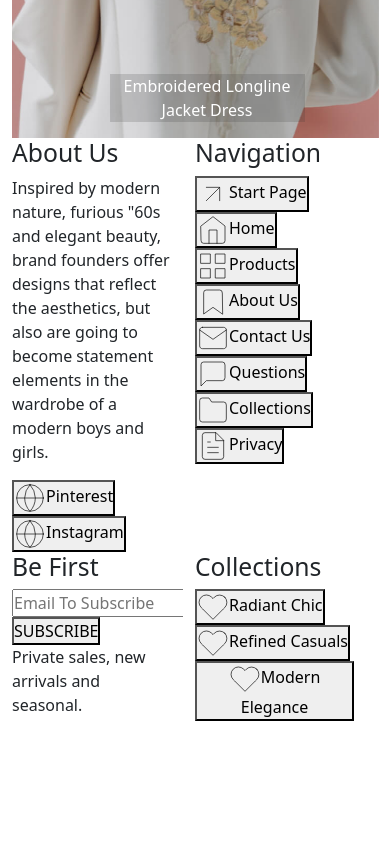
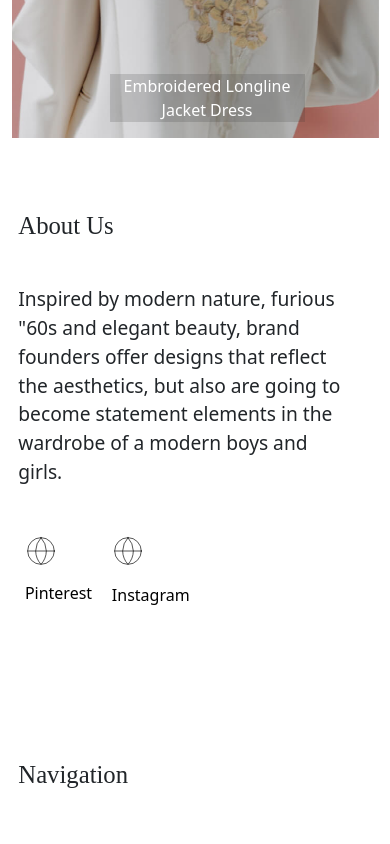
Before and after one commit to krystiano13/novastyle, a React (Create React App) app: page / in a window 390 px wide. Shown: the part 6760-7604 px from the top of the page. Before the commit the page ends 7493 px from the top, so only its background shows below. Built offline with nearby package versions, Linux system fonts and the light colour scheme.

Commit message:
styles for mobile version of footer about section

```diff
--- a/src/components/Footer/BeFirst.tsx
+++ b/src/components/Footer/BeFirst.tsx
@@ -2,7 +2,7 @@ import React from "react";
 
 const BeFirst = () => {
   return (
-    <form className="col-6">
+    <form className="col-lg-6 col-md-12">
       <h2>Be First</h2>
       <input placeholder="Email To Subscribe" type="email" />
       <button type="submit">SUBSCRIBE</button>
--- a/src/components/Footer/FooterAbout.tsx
+++ b/src/components/Footer/FooterAbout.tsx
@@ -5,7 +5,7 @@ import globe from '../../assets/footer/globe.svg';
 
 const FooterAbout = () => {
   return (
-    <div className="col-6">
+    <div className="col-lg-6 col-md-12">
       <h2>About Us</h2>
       <p>
         Inspired by modern nature, furious "60s and elegant beauty, brand
--- a/src/components/Footer/FooterCollections.tsx
+++ b/src/components/Footer/FooterCollections.tsx
@@ -5,7 +5,7 @@ import { FooterButton } from "./FooterButton";
 
 const FooterCollections = () => {
   return (
-    <div className="col-6">
+    <div className="col-lg-6 col-md-12">
       <h2>Collections</h2>
       <div className="buttons">
         {footerCollection.map((item) => (
--- a/src/components/Footer/FooterNavigation.tsx
+++ b/src/components/Footer/FooterNavigation.tsx
@@ -5,7 +5,7 @@ import { footerNav } from "./FooterData";
 
 const FooterNavigation = () => {
   return (
-    <div className="col-6">
+    <div className="col-lg-6 col-md-12">
       <h2>Navigation</h2>
       <div className="buttons">
         {footerNav.map((item) => (
--- a/src/styles/sass/modules/_footer.scss
+++ b/src/styles/sass/modules/_footer.scss
@@ -0,0 +1,63 @@
+footer {
+  width: 100vw;
+
+  min-height : calc(280vh - 60px);
+
+  .icons {
+    display: flex;
+  }
+
+  .footerButton {
+    display : flex;
+    flex-direction: column;
+    cursor: pointer;
+
+    background-color: transparent;
+    border: none;
+
+    transition: background-color 250ms;
+    will-change: background-color;
+
+    padding : 2%;
+    margin-right : 2%;
+
+    span {
+        margin-top : 20%;
+        font-size : 1rem;
+    }
+  }
+
+  .footerButton:hover {
+    background-color: #77777731;
+  }
+
+  @media screen and (min-width : 992px) {
+    min-height: calc(100vh - 60px);
+  }
+
+  @media screen and (min-width: 2400px) {
+    min-height: calc(100vh - 120px);
+  }
+
+  .col-lg-6 {
+    display : flex;
+    flex-direction: column;
+    justify-content: space-between;
+    min-height : 65vh;
+
+    padding : 5%;
+
+    padding-top : 20%;
+    padding-bottom : 20%;
+
+    h2 {
+        font-family: 'Times New Roman', Times, serif;
+        height : 10%;
+    }
+
+    p {
+        max-width : 100%;
+        font-size : 1.2rem;
+    }
+  }
+}
```
Also changed, not shown: src/styles/css/index.css.
